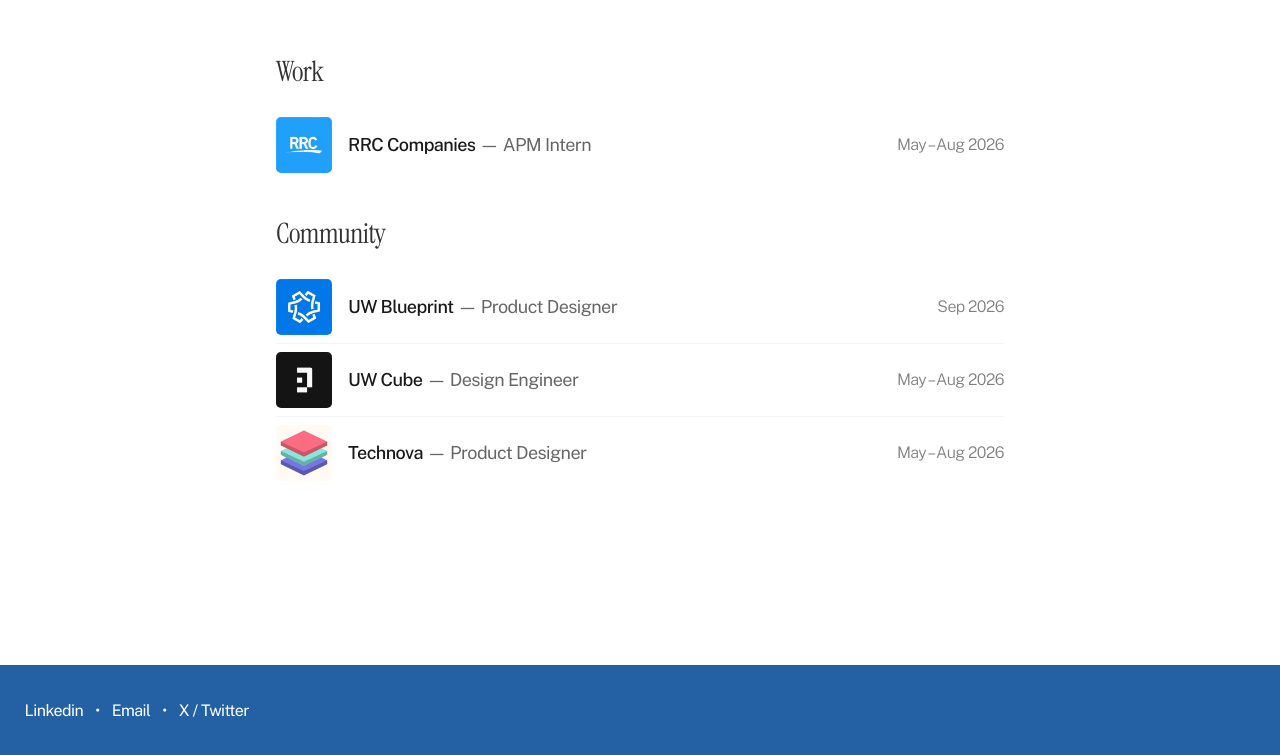
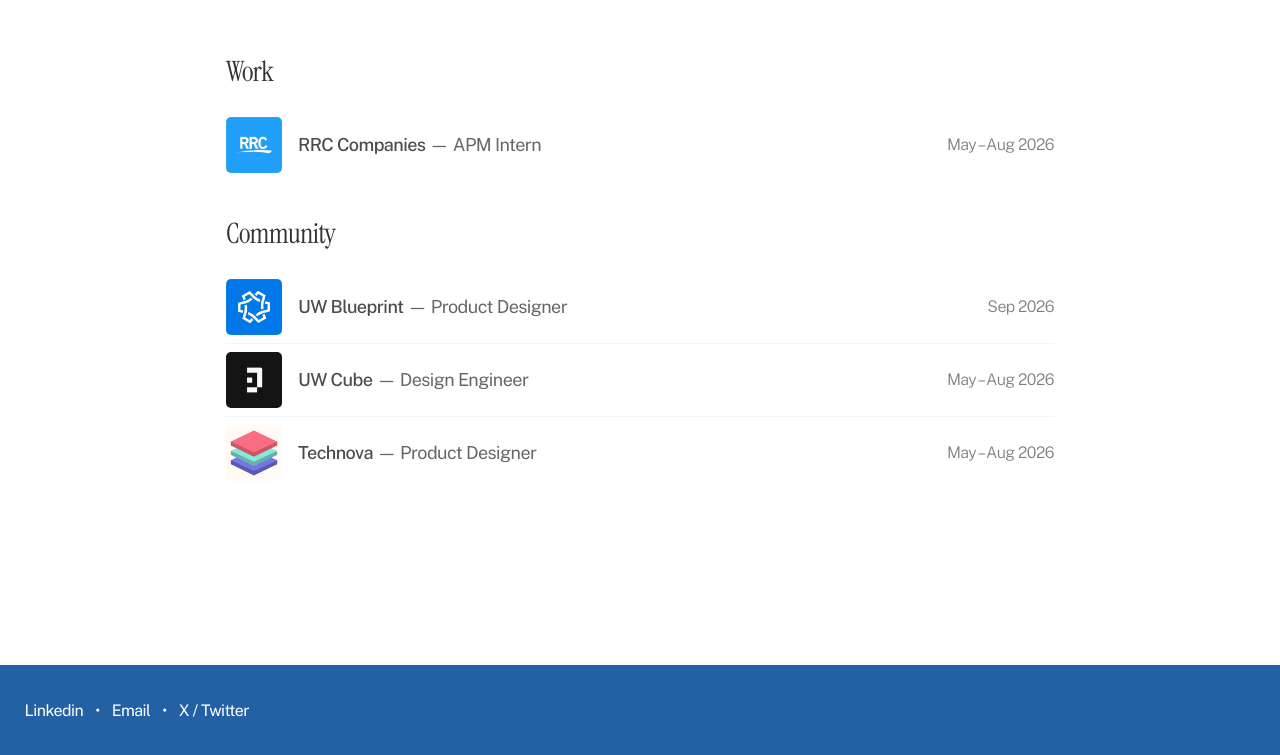
Before and after one commit to amyw41/jar-portfolio, a Next.js app: page /notes in a window 1280 px wide. Shown: the part 829-1584 px from the top of the page. Built offline with nearby package versions, Linux system fonts and the light colour scheme.

Commit message:
Widen Experience section to max-w-[860px], lighten company name color
max-w-[760px] -> max-w-[860px]: a bit wider per Amy's follow-up feedback.
Company name span in ExperienceRow: black/90 -> black/70, so it reads
lighter/less heavy next to the title (black/60) and date (black/50).

```diff
--- a/app/notes/page.tsx
+++ b/app/notes/page.tsx
@@ -144,13 +144,14 @@ export default function NotesPage() {
         instead, the bio still reads as its own complete "first screen" and
         this reads as a clearly separate second one below it, not a
         continuation competing for the same space.
-        max-w-[760px] — narrower than the bio grid's own max-w-[1100px]
+        max-w-[860px] — narrower than the bio grid's own max-w-[1100px]
         above (was the same width at first, matching the bio grid so the
         logo/date lined up with the photo/bio edges — Amy asked to make
-        this read less wide/more condensed instead, so it no longer lines
-        up with the bio grid above it). Still mx-auto centered under it,
-        just with more visible margin on either side now. */}
-    <section className="mx-auto w-full max-w-[760px] px-4 py-16 sm:py-20">
+        this read less wide/more condensed instead, then nudged it back up
+        from an initial 760px try, so it no longer lines up with the bio
+        grid above it). Still mx-auto centered under it, just with visible
+        margin on either side now. */}
+    <section className="mx-auto w-full max-w-[860px] px-4 py-16 sm:py-20">
       <motion.div
         initial={{ opacity: 0, y: 40 }}
         whileInView={{ opacity: 1, y: 0 }}
--- a/components/Experience.tsx
+++ b/components/Experience.tsx
@@ -45,7 +45,11 @@ function ExperienceRow({ entry }: { entry: ExperienceEntry }) {
         </div>
         <div className="text-left">
           <p className="font-body text-lg text-black/90">
-            <span className="font-medium">{entry.company}</span>{" "}
+            {/* Company name lightened from black/90 to black/70 — was
+                reading as too heavy/bold-dark next to the already-light
+                title (black/60) and date (black/50); still the darkest of
+                the three so it keeps its place as the row's anchor text. */}
+            <span className="font-medium text-black/70">{entry.company}</span>{" "}
             <span className="text-black/60">— {entry.title}</span>
           </p>
           {/* Date stacked here below lg only — at lg+ it moves to the
```
